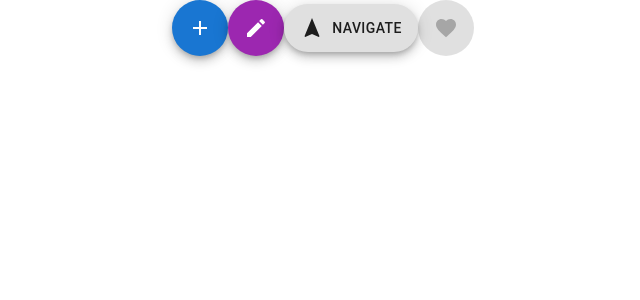
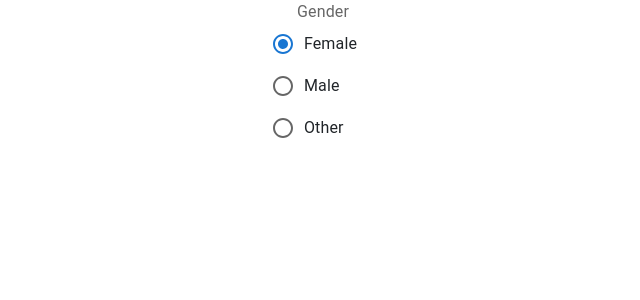
Before and after one commit to sinhasudhanshu/My-React-App, a React (Create React App) app: page / in a window 1280 px wide. Shown: the top 300 px of the page, without its empty margins (317-957 px from the left). Built offline with nearby package versions, Linux system fonts and the light colour scheme.

Commit message:
Radio Button

```diff
--- a/src/App.js
+++ b/src/App.js
@@ -2,15 +2,17 @@
 import './App.css';
 //import MyCheckbox from './components/MyCheckbox';
 //import MyCheckboxColor from './components/MyCheckboxColor';
-import MyFloatingButton from './components/MyFloatingButton';
+//import MyFloatingButton from './components/MyFloatingButton';
+import MyRadioButton from './components/MyRadioButton';
 //import MyButtons from './components/MyButtons';
 //import MyButtonsGroup from './components/MyButtonsGroup';
 
 function App() {
     return (<div>
 
+
         <center>
-       <MyFloatingButton/>
+       <MyRadioButton/>
 
         </center>
 
--- /dev/null
+++ b/src/components/MyRadioButton.js
@@ -0,0 +1,29 @@
+import * as React from 'react';
+import Radio from '@mui/material/Radio';
+import RadioGroup from '@mui/material/RadioGroup';
+import FormControlLabel from '@mui/material/FormControlLabel';
+import FormControl from '@mui/material/FormControl';
+import FormLabel from '@mui/material/FormLabel';
+
+function MyRadioButton() {
+
+    return (
+        <div>
+            <FormControl>
+                <FormLabel id="demo-radio-buttons-group-label">Gender</FormLabel>
+                <RadioGroup
+                    aria-labelledby="demo-radio-buttons-group-label"
+                    defaultValue="female"
+                    name="radio-buttons-group"
+                >
+                    <FormControlLabel value="female" control={<Radio />} label="Female" />
+                    <FormControlLabel value="male" control={<Radio />} label="Male" />
+                    <FormControlLabel value="other" control={<Radio />} label="Other" />
+                </RadioGroup>
+            </FormControl>
+
+
+        </div>
+    );
+}
+export default MyRadioButton;
```
